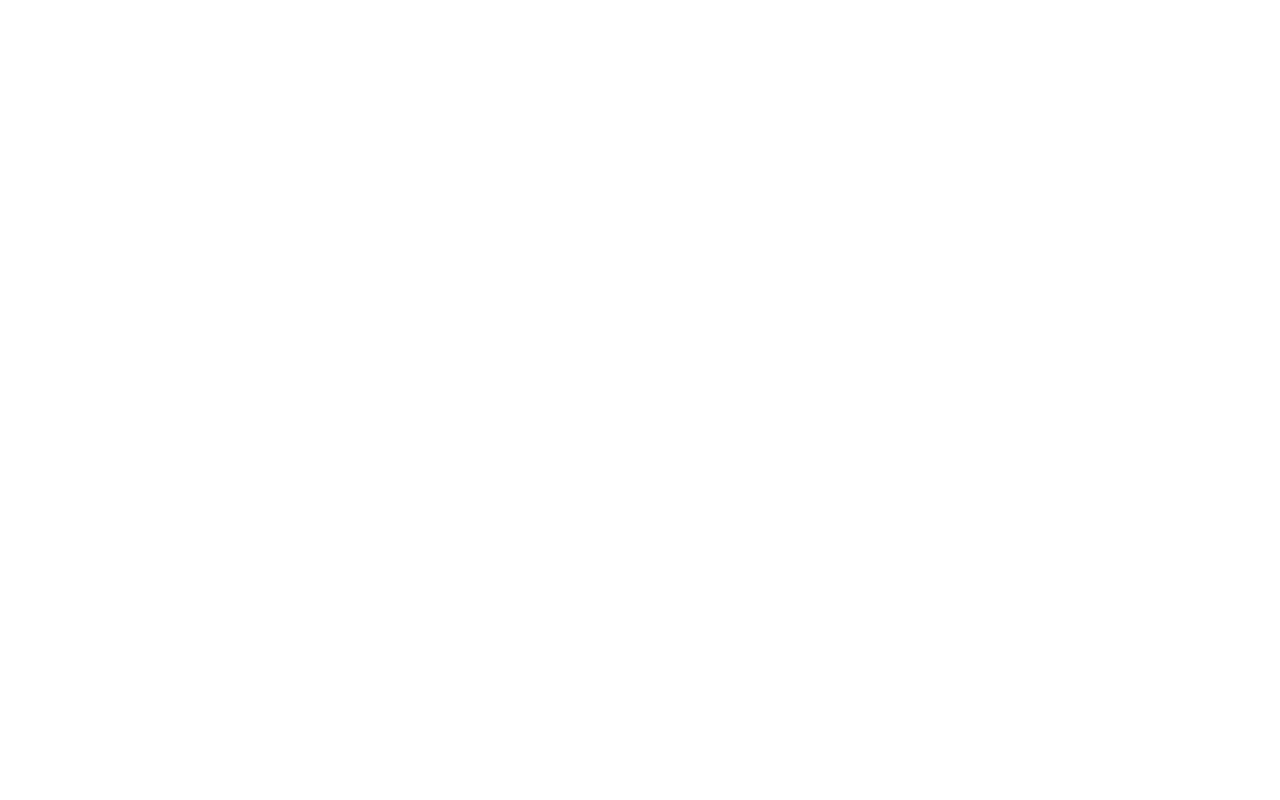
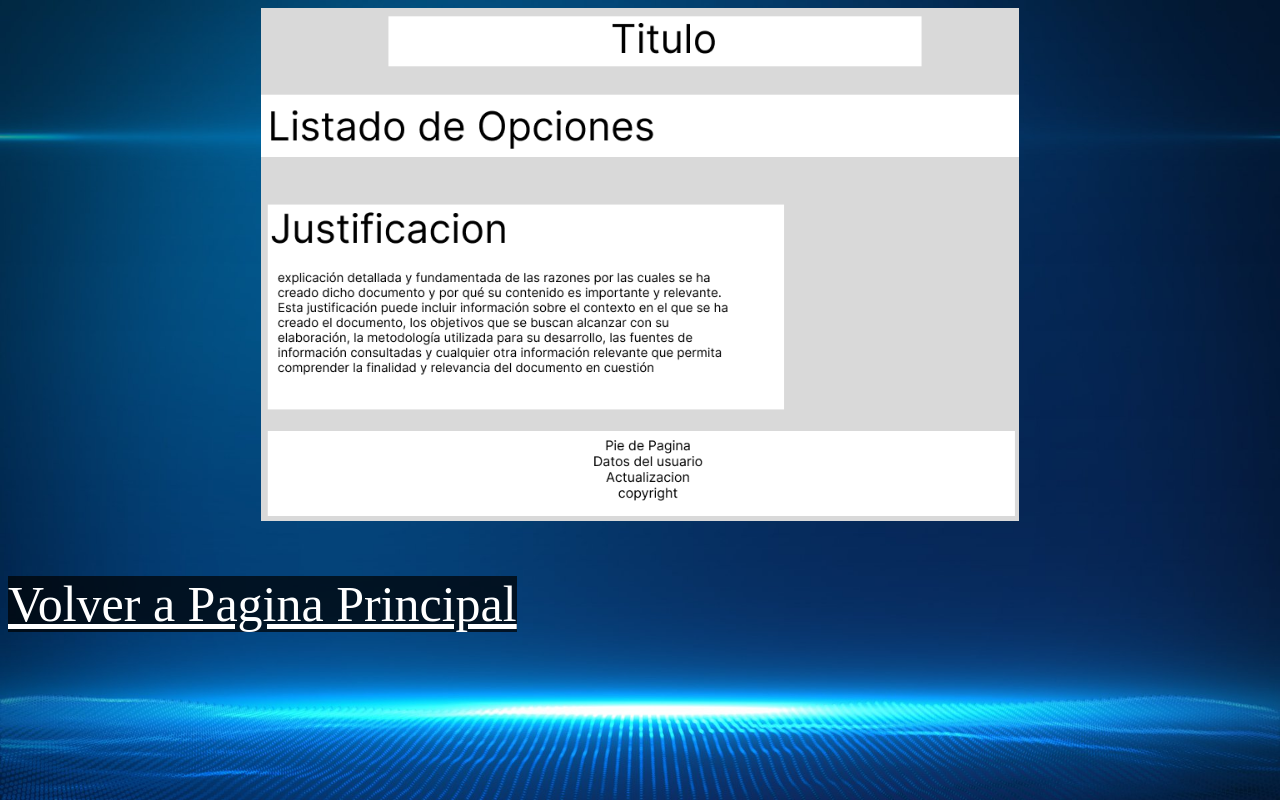
Before and after one commit to CristhianMora19/DSW-Cristhian-Mora-1601, a plain HTML site: page mockup.html in a window 1280 px wide. Drawn offline with Linux system fonts and the light colour scheme.

Commit message:
Ultima Actualizacion

```diff
--- a/estilo.css
+++ b/estilo.css
@@ -51,3 +51,7 @@ footer p{
     color: white;
 
 }
+content img{
+    margin: auto;
+    display: block;
+}
--- a/mockup.html
+++ b/mockup.html
@@ -7,6 +7,26 @@
     <title>Document</title>
 </head>
 <body>
-
+    <style>
+        a{
+        text-align: center;
+        background-color: rgba(0, 0, 0, 0.705);
+        color: rgb(255, 255, 255);
+        font-family: 'Times New Roman', Times, serif;
+        font-size: 50px;
+        }
+        img{
+            display: block;
+            margin: auto;
+        }
+        body{
+            background-image: url(b.jpg);
+            background-size: 100%;
+            background-repeat: no-repeat;
+        }
+    </style>
+    <img src="Mockup.png" alt="Imagen de Mockup" width="60%">
+    <br><br><br>
+    <a href="index.html">Volver a Pagina Principal</a>
 </body>
 </html>
```
Also changed, not shown: index.html (+1 -1 lines), Mockup.png (added).
